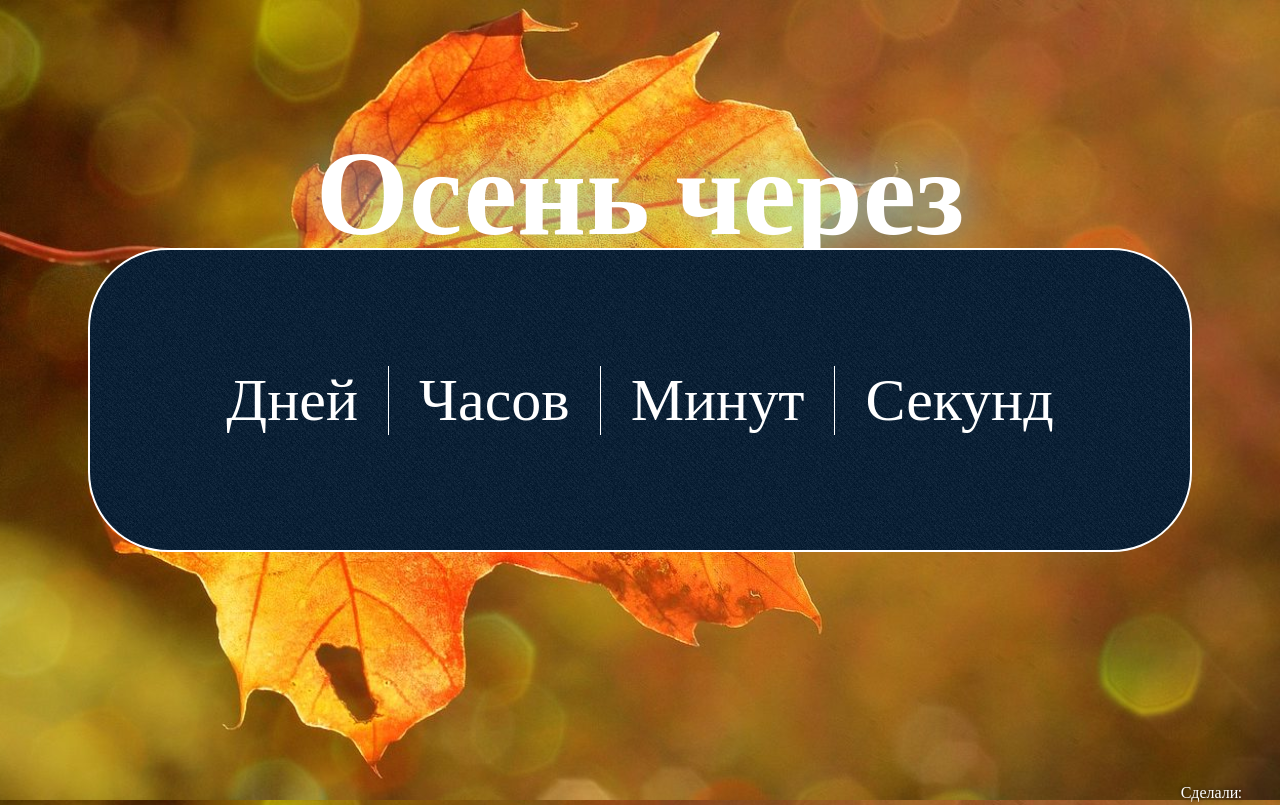
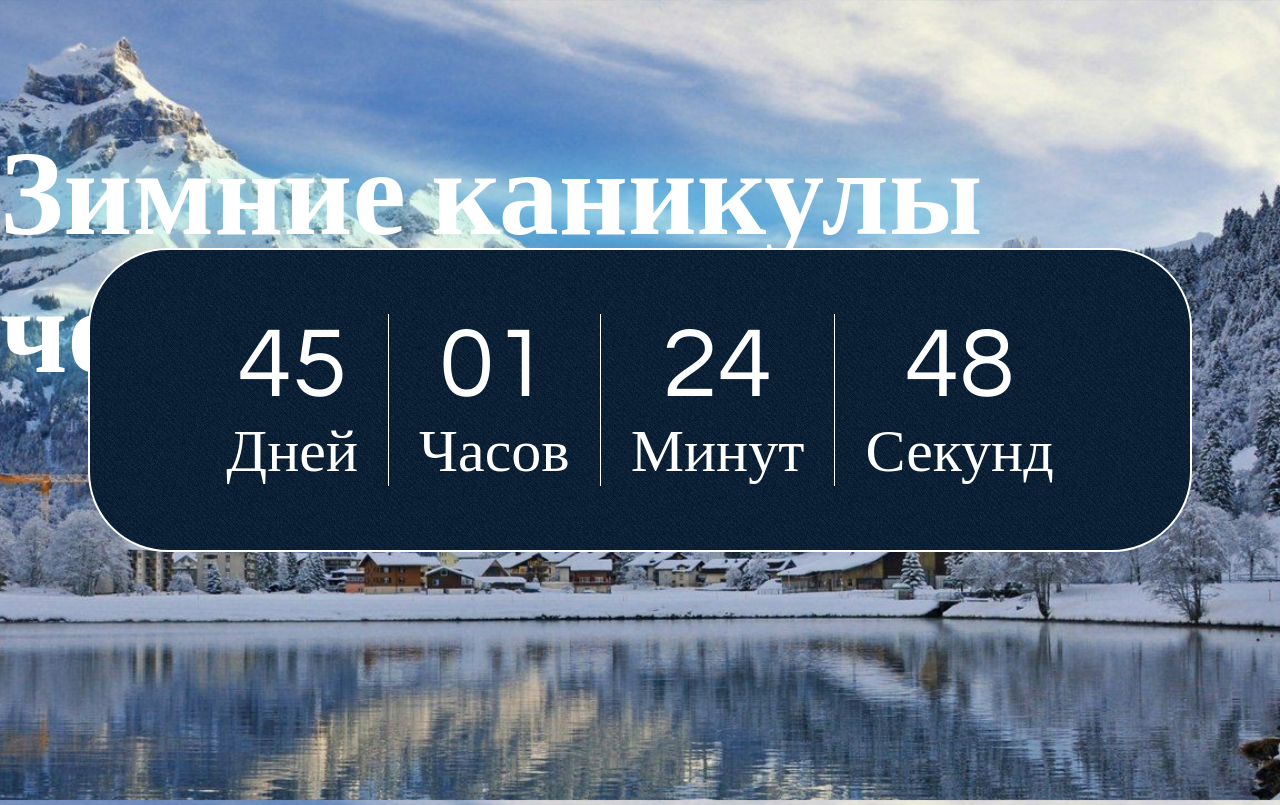
Before and after one commit to VLADMAUS/Kanikuli, a plain HTML site: page index.html in a window 1280 px wide. Shown: the top 805 px of the page. Drawn offline with Linux system fonts and the light colour scheme.

Commit message:
Add files via upload

```diff
--- a/index.html
+++ b/index.html
@@ -7,7 +7,7 @@
 	<script src="script.js"></script>
 </head>
 <body>
-	<div class="countdown-name"><h1>Осень через</h1></div>
+	<div class="countdown-name"><h1>Зимние каникулы через</h1></div>
 	  <div class="countdown">
 	  	<div class="time-section">
 	  		<span class="count" id="days"></span>
--- a/script.js
+++ b/script.js
@@ -41,4 +41,4 @@ function countdown(dateEnd) {
 
   function display(days, hours, minutes, seconds) {}
 }
-countdown ('9/1/2021 00:00:00 AM GMT+3');
+countdown ('12/25/2021 00:00:00 AM GMT+3');
--- a/style.css
+++ b/style.css
@@ -1,5 +1,5 @@
 body {
-	background-image: url(осень.jpg);
+	background-image: url(зима.jpg);
 	background-size: cover;
     background-attachment: fixed;
     background-size: cover;
```
Also changed, not shown: Зима.jpg (added).
